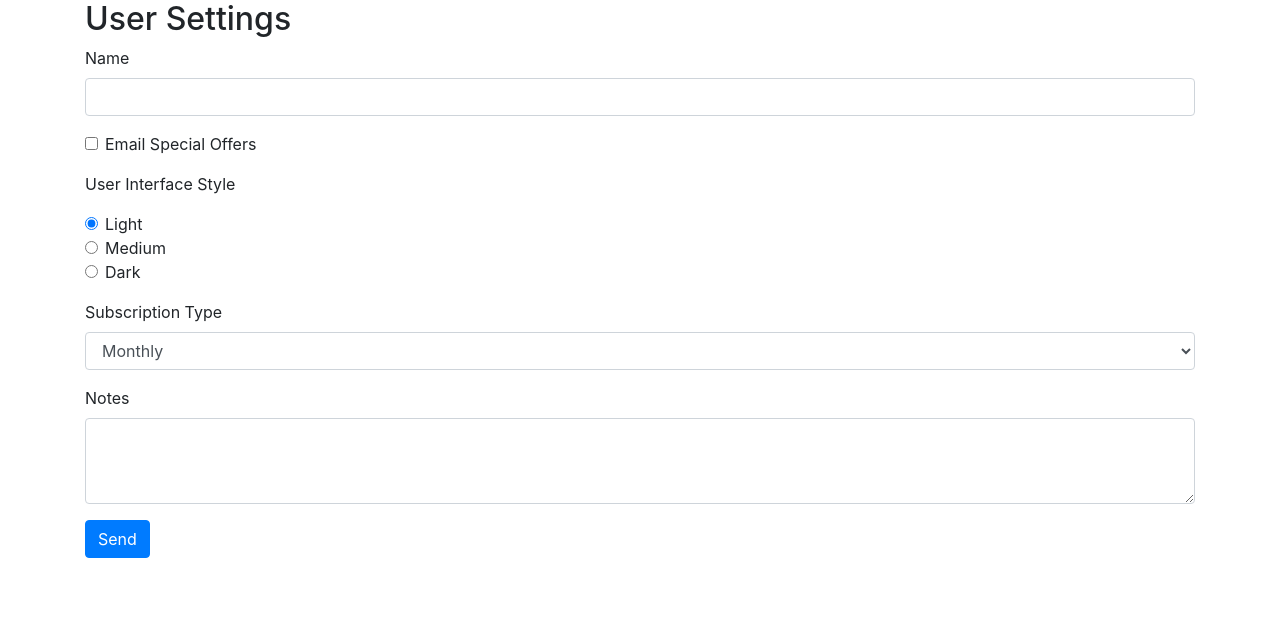
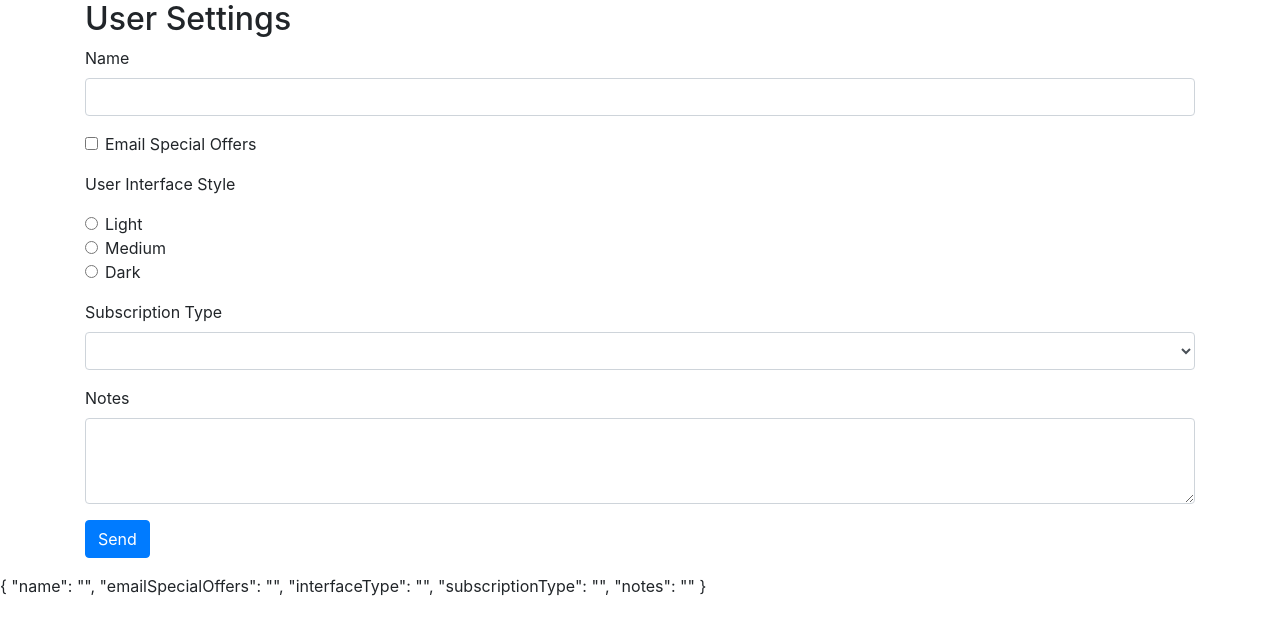
Before and after one commit to shra012/Angular-Projects, an Angular app: page / in a window 1280 px wide. Shown: the top 634 px of the page. Built offline with nearby package versions, Linux system fonts and the light colour scheme.

Commit message:
1 file modified

```diff
--- a/src/app/user-settings-form/user-settings-form/user-settings-form.component.html
+++ b/src/app/user-settings-form/user-settings-form/user-settings-form.component.html
@@ -1,38 +1,38 @@
 <div class="container">
 	<h2>User Settings</h2>
-	<form>
+	<form #form = "ngForm">
     <div class="form-group">
       <label for="name">Name</label>
-      <input id="name" name="name" type="text" class="form-control">
+      <input id="name" name="name" type="text" class="form-control" ngModel>
     </div>
     <div class="form-check form-group">
-      <input class="form-check-input" type="checkbox" value="" id="defaultCheck1">
-      <label class="form-check-label" for="defaultCheck1">
+      <input class="form-check-input" type="checkbox" id="emailSpecialOffers" name="emailSpecialOffers" ngModel>
+      <label class="form-check-label" for="emailSpecialOffers">
         Email Special Offers
       </label>
     </div>
     <p>User Interface Style</p>
     <div class="form-check ">
-      <input class="form-check-input" type="radio" name="interfaceType" id="lightInterface" value="light" checked>
+      <input class="form-check-input" type="radio" name="interfaceType" id="lightInterface" value="light" checked ngModel>
       <label class="form-check-label" for="lightInterface">
         Light
       </label>
     </div>
     <div class="form-check">
-      <input class="form-check-input" type="radio" name="interfaceType" id="mediumInterface" value="medium">
+      <input class="form-check-input" type="radio" name="interfaceType" id="mediumInterface" value="medium" ngModel>
       <label class="form-check-label" for="mediumInterface">
         Medium
       </label>
     </div>
     <div class="form-check form-group">
-      <input class="form-check-input" type="radio" name="interfaceType" id="darkInterface" value="dark">
+      <input class="form-check-input" type="radio" name="interfaceType" id="darkInterface" value="dark" ngModel>
       <label class="form-check-label" for="darkInterface">
         Dark
       </label>
     </div>
     <div class = "form-group">
       <label for="subscriptionType">Subscription Type</label>
-      <select id="subscriptionType" name="subscriptionType" class="form-control">
+      <select id="subscriptionType" name="subscriptionType" class="form-control" ngModel>
         <option value="Monthly">Monthly</option>
         <option value="Annual">Annual</option>
         <option value="Lifetime">Lifetime</option>
@@ -40,8 +40,9 @@
     </div>
     <div class="form-group">
       <label for="notes">Notes</label>
-      <textarea class="form-control" id="notes" name="notes" rows="3"></textarea>
+      <textarea class="form-control" id="notes" name="notes" rows="3" ngModel></textarea>
     </div>
     <button class="btn btn-primary">Send</button>
   </form>
 </div>
+{{form.value | json}}
```
